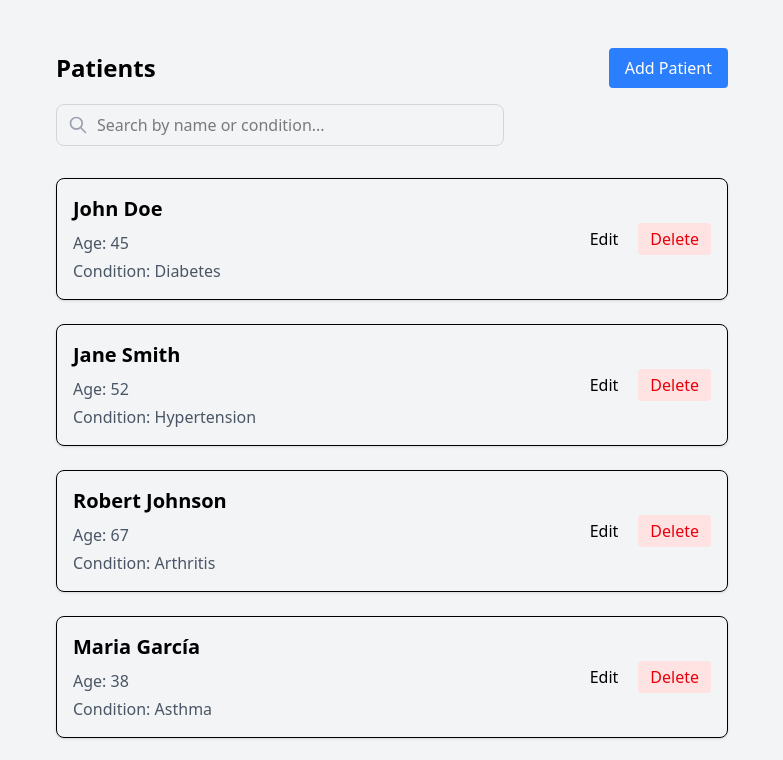
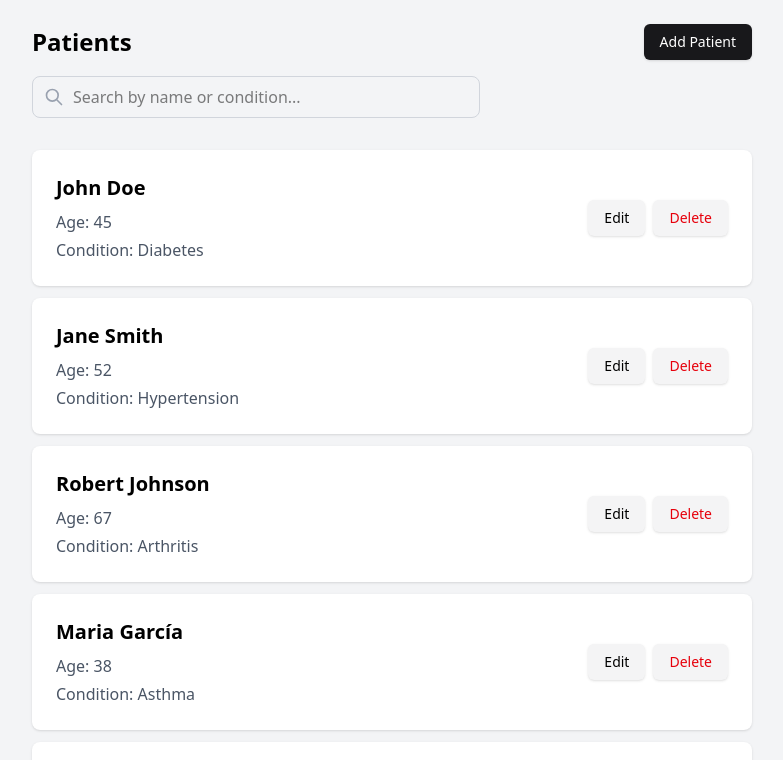
Before and after one commit to manumorante/track-patients, a React (Vite) app: page /patients in a window 1280 px wide. Shown: the top 760 px of the page, without its empty margins (248-1031 px from the left). Built offline with nearby package versions, Linux system fonts and the light colour scheme.

Commit message:
refactor: integrate Button and Card components into PatientForm and PatientListPage

```diff
--- a/src/components/PatientForm.tsx
+++ b/src/components/PatientForm.tsx
@@ -1,7 +1,6 @@
+import type { FormData } from '@/types'
 import { useForm } from 'react-hook-form'
-import type { Patient } from '@/types'
-
-type FormData = Omit<Patient, 'id'>
+import Button from './Button'
 
 interface Props {
   onSubmit: (data: FormData) => void
@@ -72,19 +71,13 @@ export default function PatientForm({ onSubmit, onCancel, defaultValues }: Props
 
       <div className="flex justify-end gap-2">
         {onCancel && (
-          <button
-            type="button"
-            onClick={onCancel}
-            className="rounded-md border border-gray-300 bg-white px-4 py-2 text-sm font-medium text-gray-700 hover:bg-gray-50 focus:ring-2 focus:ring-blue-500 focus:ring-offset-2 focus:outline-none">
+          <Button type="button" onClick={onCancel} variant="secondary">
             Cancel
-          </button>
+          </Button>
         )}
-        <button
-          type="submit"
-          disabled={isSubmitting}
-          className="rounded-md bg-blue-500 px-4 py-2 text-sm font-medium text-white hover:bg-blue-600 focus:ring-2 focus:ring-blue-500 focus:ring-offset-2 focus:outline-none disabled:opacity-50">
+        <Button type="submit" disabled={isSubmitting}>
           {isSubmitting ? 'Saving...' : 'Save Patient'}
-        </button>
+        </Button>
       </div>
     </form>
   )
--- a/src/components/index.ts
+++ b/src/components/index.ts
@@ -1,3 +1,4 @@
+export { default as Button } from './Button'
 export { default as Card } from './Card'
 export { default as Layout } from './Layout'
 export { default as PatientForm } from './PatientForm'
--- a/src/pages/PatientListPage.tsx
+++ b/src/pages/PatientListPage.tsx
@@ -1,8 +1,8 @@
-import { useState } from 'react'
+import { Button, Card, PatientForm, SearchInput } from '@/components'
 import { useCreatePatient, useDeletePatient, useUpdatePatient } from '@/hooks'
 import { useSearchPatients } from '@/hooks/useSearchPatients'
-import { PatientForm, SearchInput } from '@/components'
 import type { Patient } from '@/types'
+import { useState } from 'react'
 
 type FormMode = { type: 'create' } | { type: 'edit'; patient: Patient }
 
@@ -26,15 +26,11 @@ export default function PatientListPage() {
   }
 
   return (
-    <div className="p-6">
+    <>
       <div className="mb-8 space-y-4">
         <div className="flex items-center justify-between">
           <h1 className="text-2xl font-bold">Patients</h1>
-          <button
-            onClick={() => setFormMode({ type: 'create' })}
-            className="rounded bg-blue-500 px-4 py-2 text-white hover:bg-blue-600">
-            Add Patient
-          </button>
+          <Button onClick={() => setFormMode({ type: 'create' })}>Add Patient</Button>
         </div>
 
         <SearchInput
@@ -46,7 +42,7 @@ export default function PatientListPage() {
       </div>
 
       {formMode && (
-        <div className="mb-8 rounded-lg border p-4 shadow">
+        <Card className="mb-8">
           <h2 className="mb-4 text-xl font-bold">
             {formMode.type === 'create' ? 'Add New Patient' : 'Edit Patient'}
           </h2>
@@ -55,19 +51,18 @@ export default function PatientListPage() {
             onCancel={() => setFormMode(null)}
             defaultValues={formMode.type === 'edit' ? formMode.patient : undefined}
           />
-        </div>
+        </Card>
       )}
 
-      <div className="space-y-6">
+      <div className="space-y-3">
         {isLoading ? (
           <div className="text-gray-500">Searching...</div>
         ) : patients?.length === 0 ? (
           <div className="text-gray-500">No patients found</div>
         ) : (
           patients?.map((patient) => (
-            <div
-              key={patient.id}
-              className="flex items-center justify-between rounded-lg border p-4 shadow-sm">
+            <Card key={patient.id}>
+              <div className="flex items-center justify-between">
                 <div>
                   <h2 className="text-xl font-bold">{patient.name}</h2>
                   <div className="mt-2 space-y-1 text-gray-600">
@@ -77,22 +72,24 @@ export default function PatientListPage() {
                 </div>
 
                 <div className="flex gap-2">
-                <button
-                  onClick={() => setFormMode({ type: 'edit', patient })}
-                  className="rounded bg-gray-100 px-3 py-1 hover:bg-gray-200">
+                  <Button
+                    variant="secondary"
+                    onClick={() => setFormMode({ type: 'edit', patient })}>
                     Edit
-                </button>
+                  </Button>
 
-                <button
+                  <Button
+                    variant="secondary"
                     onClick={() => deletePatient.mutate(patient.id)}
-                  className="rounded bg-red-100 px-3 py-1 text-red-600 hover:bg-red-200">
+                    className="text-red-600 hover:text-red-700">
                     Delete
-                </button>
+                  </Button>
                 </div>
               </div>
+            </Card>
           ))
         )}
       </div>
-    </div>
+    </>
   )
 }
--- a/src/types/index.ts
+++ b/src/types/index.ts
@@ -4,3 +4,5 @@ export type Patient = {
   age: number
   primaryCondition: string
 }
+
+export type FormData = Omit<Patient, 'id'>
```
Lines whose indentation alone changed are shown as unchanged.
